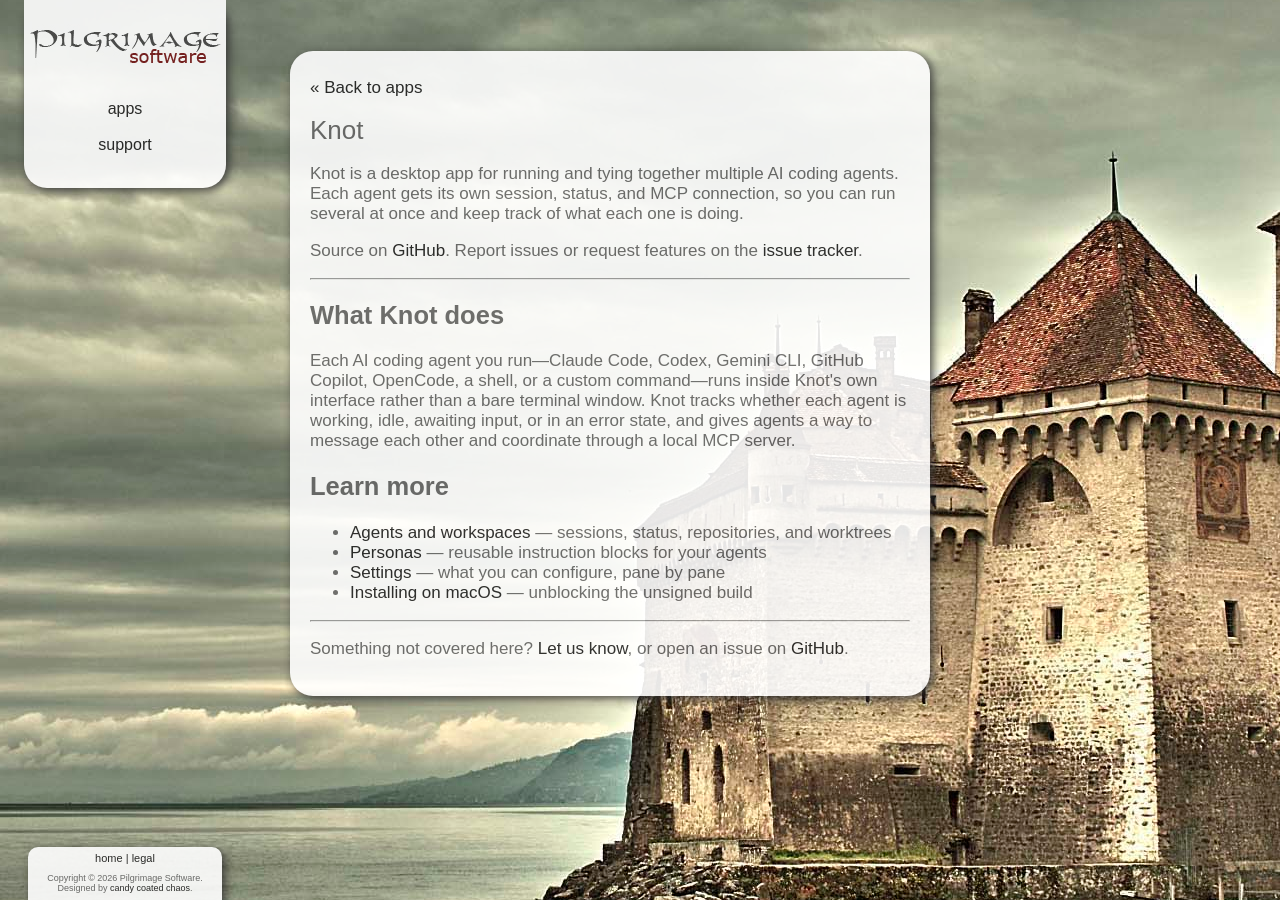
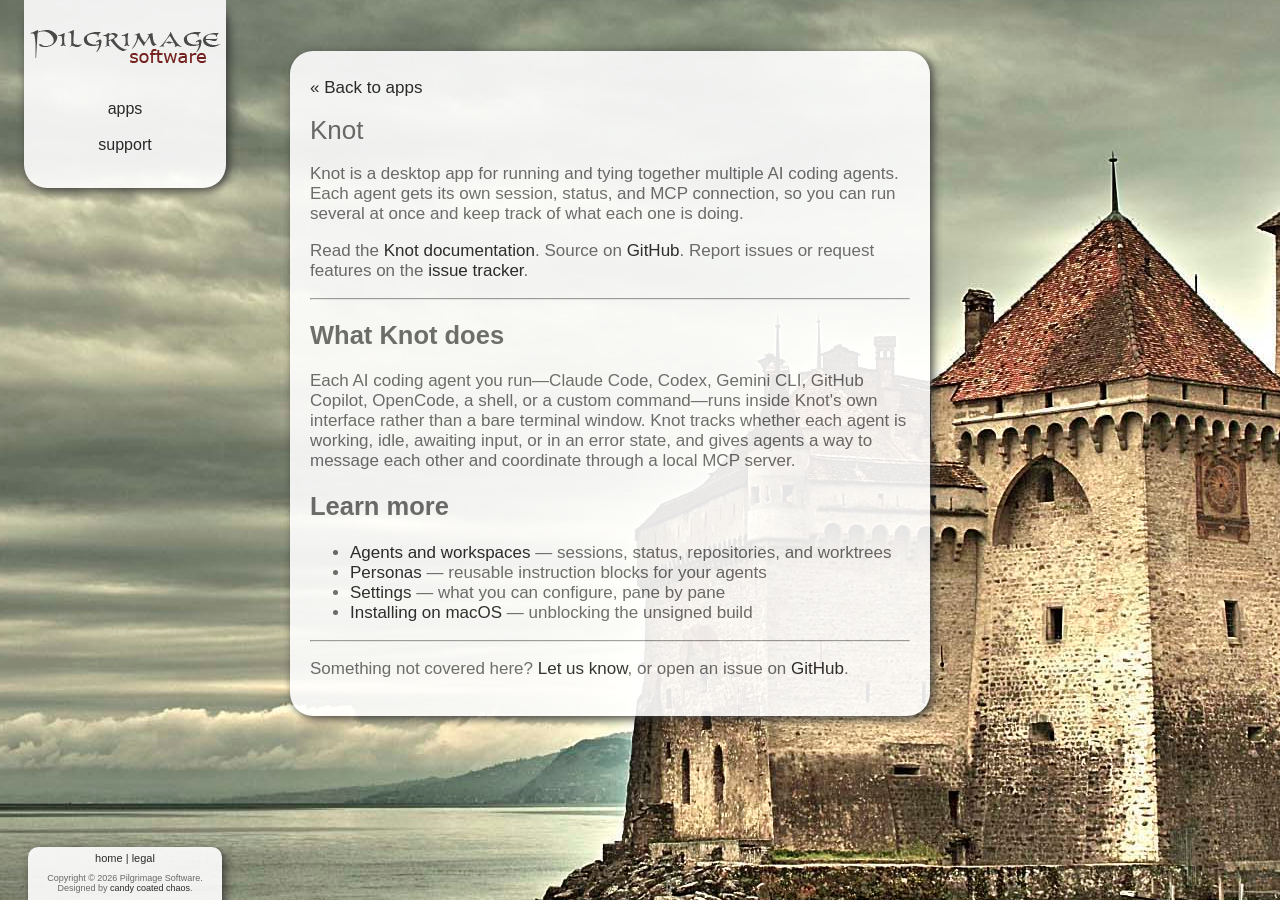
Before and after one commit to pilgrimagesoftware/site, a Jekyll site: the page built from public/apps/knot/index.html, in a window 1280 px wide. Built offline with Jekyll 4.4.1, drawn with Linux system fonts in a browser that asks for light colours; nearby versions of some CDN libraries; some web fonts are replaced.

Commit message:
docs(knot): add documentation link

```diff
--- a/public/apps/knot/index.html
+++ b/public/apps/knot/index.html
@@ -6,7 +6,7 @@
 
 <p>Knot is a desktop app for running and tying together multiple AI coding agents. Each agent gets its own session, status, and MCP connection, so you can run several at once and keep track of what each one is doing.</p>
 
-<p>Source on <a href="https://github.com/pilgrimagesoftware/Knot">GitHub</a>. Report issues or request features on the <a href="https://github.com/pilgrimagesoftware/Knot/issues">issue tracker</a>.</p>
+<p>Read the <a href="https://pilgrimagesoftware.github.io/Knot-App/">Knot documentation</a>. Source on <a href="https://github.com/pilgrimagesoftware/Knot">GitHub</a>. Report issues or request features on the <a href="https://github.com/pilgrimagesoftware/Knot/issues">issue tracker</a>.</p>
 
 <hr/>
 
```
